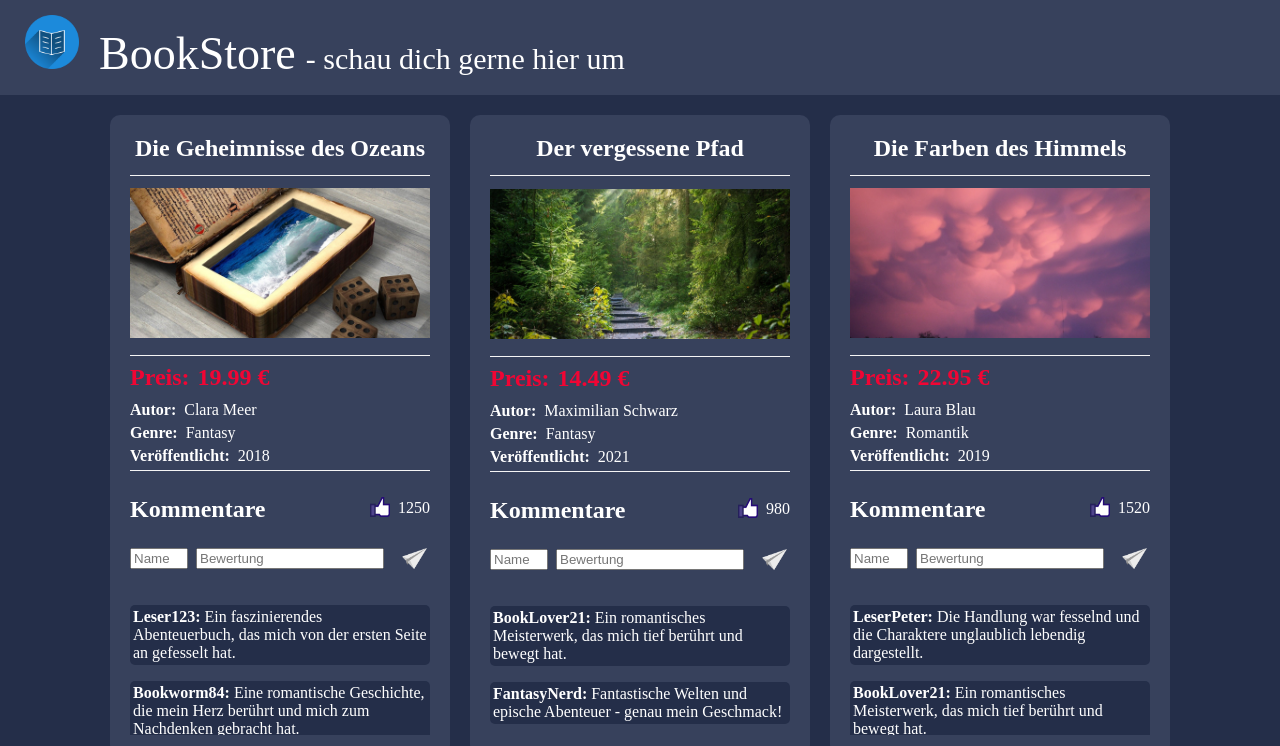
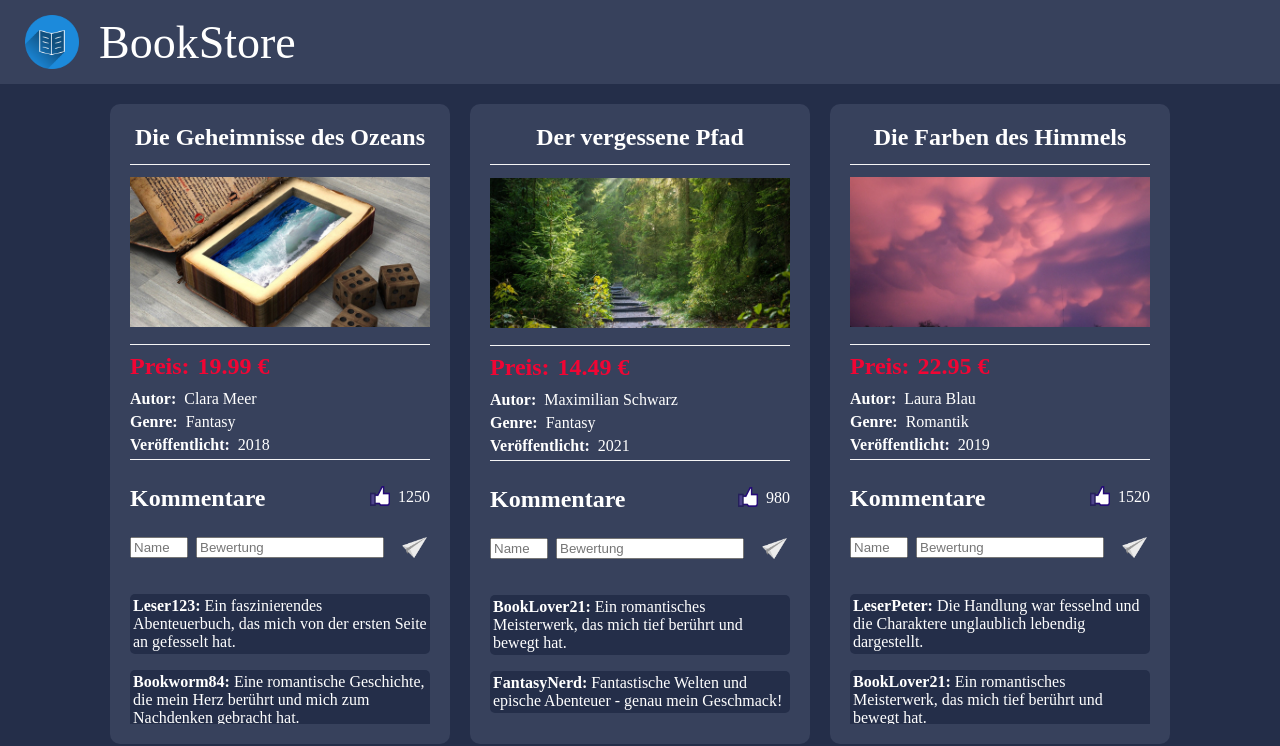
Before and after one commit to MichaelS96/bookstore, a plain HTML site: page index.html in a window 1280 px wide. Shown: the top 746 px of the page. Drawn offline with nearby package versions, Linux system fonts and the light colour scheme.

Commit message:
zwischenadd

```diff
--- a/index.html
+++ b/index.html
@@ -23,12 +23,12 @@
 </head>
 
 
-<body onload="loadCommentsFromStorage(),renderBooks()">
+<body onload="loadCommentsFromStorage(), renderBooks()">
 
     <nav class="navbar bg-body-tertiary">
         <div class="header">
             <img src="assets/img/book-icon.png" alt="bookstore-logo" class="bookstore-logo"><a
-                class="headline">BookStore</a><a class="next-headline">- schau dich gerne hier um</a>
+                class="headline">BookStore</a>
         </div>
     </nav>
 
--- a/style.css
+++ b/style.css
@@ -1,6 +1,12 @@
 body {
     margin: 0;
     background-color: #242E49;
+}
+
+.header {
+    display: flex;
+    align-items: center;
+    padding: 15px 0 15px 25px;
 }
 
 .bookstore-logo {
@@ -13,16 +19,12 @@ body {
     color: white;
 }
 
-.next-headline {
-    color: white;
-    font-size: 30px;
-    padding-left: 10px;
-}
-
 .navbar {
     background-color: #37415C;
 }
 
-.header {
-    padding: 15px 0 15px 25px;
+@media (max-width: 756px) {
+    .bookstore-logo {
+        width: 46px;
+    }
 }
```
